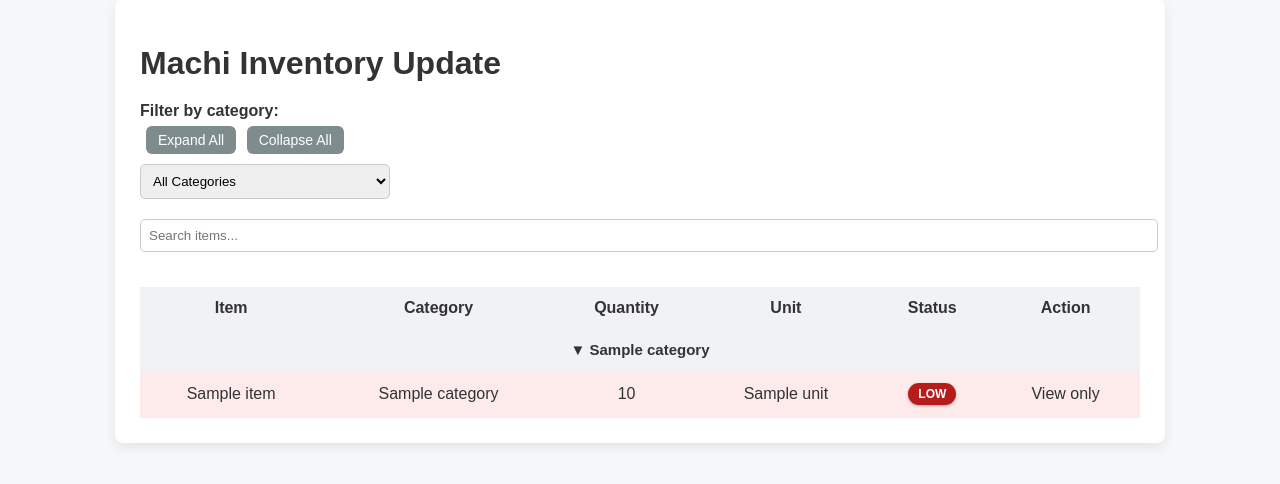
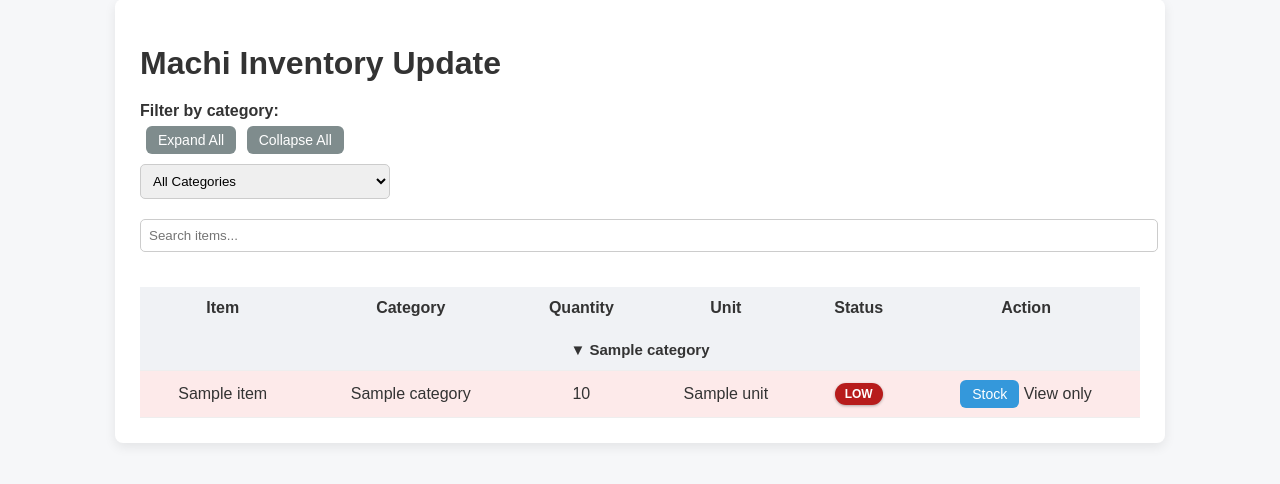
Before and after one commit to BankSoukaseum/Inventory-Management-System, a Flask app: template templates/index.html in a window 1280 px wide. Shown: the part 31-515 px from the top of the page. Run offline with Flask 3, Linux system fonts and the light colour scheme; the template is opened without the code that fills it: most values are stand-ins (such as "Sample title", 1, 10 or a date in 2020); parts of the project's set-up code (start-up, migrations or seed data) failed here and were passed over.

Commit message:
Update index.html

```diff
--- a/templates/index.html
+++ b/templates/index.html
@@ -119,8 +119,8 @@
                 {% endif %}
             </td>
             <td>
+                <a class="btn btn-update" href="/update/{{ item['id'] }}">Stock</a>
                 {% if session.get('role') == 'admin' %}
-                <a class="btn btn-update" href="/update/{{ item['id'] }}">Stock</a>
                 <a class="btn btn-back" href="/edit/{{ item['id'] }}">Edit</a>
                 <a class="btn btn-back" href="/delete/{{ item['id'] }}">Delete</a>
                 {% else %}
```
